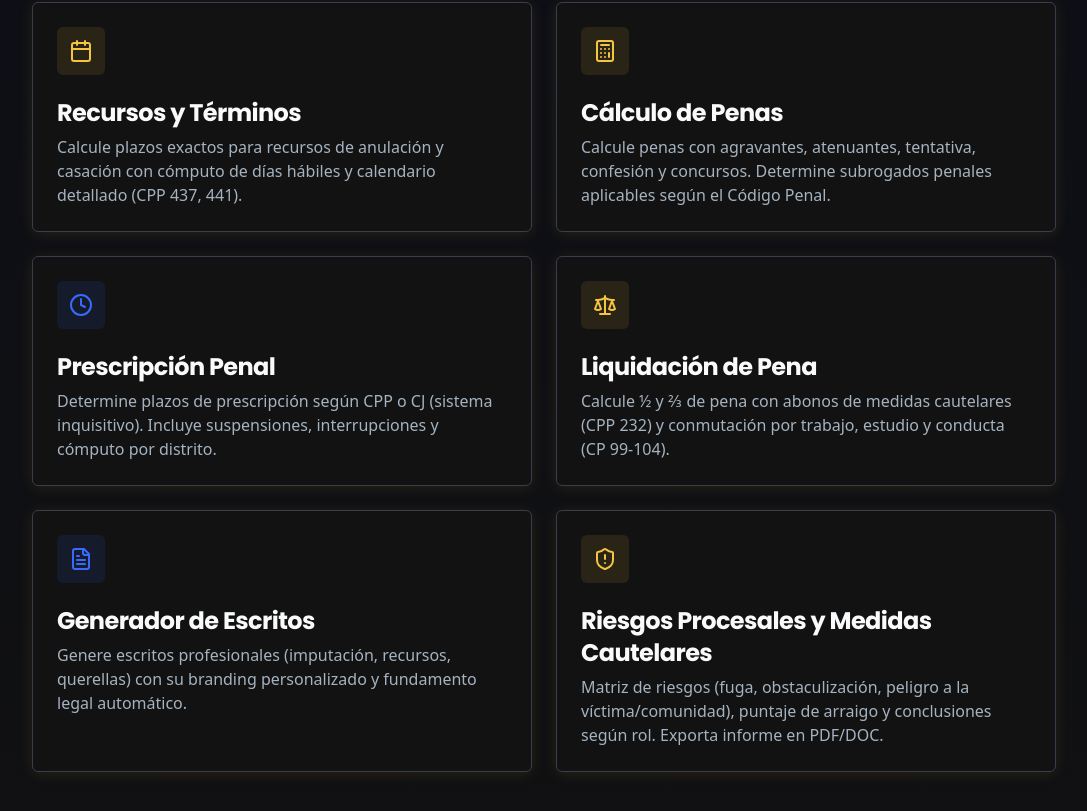
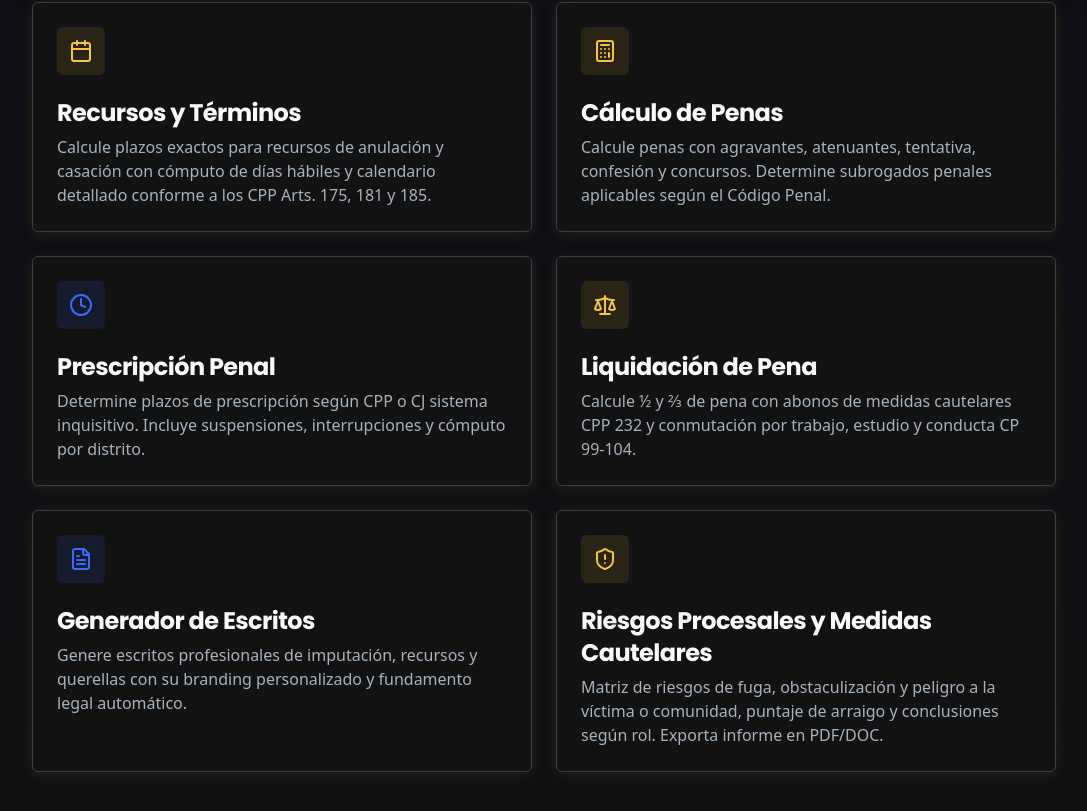
Before and after one commit to purple-flame-code/flowp, a Next.js app: page / in a window 1280 px wide. Shown: the part 527-1338 px from the top of the page, without its empty margins (96-1183 px from the left). Built offline with nearby package versions, Linux system fonts and the light colour scheme.

Commit message:
Reemplaza page.txt completo

```diff
--- a/src/app/page.tsx
+++ b/src/app/page.tsx
@@ -1,7 +1,19 @@
 import Link from "next/link";
 import { Button } from "@/components/ui/button";
-import { Card, CardContent, CardDescription, CardHeader, CardTitle } from "@/components/ui/card";
-import { Scale, Clock, Calculator, FileText, Calendar, ShieldAlert } from "lucide-react";
+import {
+  Card,
+  CardDescription,
+  CardHeader,
+  CardTitle,
+} from "@/components/ui/card";
+import {
+  Scale,
+  Clock,
+  Calculator,
+  FileText,
+  Calendar,
+  ShieldAlert,
+} from "lucide-react";
 
 export default function Home() {
   // Estados semánticos reemplazando true/false
@@ -21,12 +33,23 @@ export default function Home() {
               FlowPenal <span className="text-gold">by Lex Vence</span>
             </h1>
           </div>
+
           <nav className="flex gap-4">
             <Link href="/brand">
-              <Button variant="ghost" className="text-foreground hover:text-gold">Mi Marca</Button>
+              <Button
+                variant="ghost"
+                className="text-foreground hover:text-gold"
+              >
+                Mi Marca
+              </Button>
             </Link>
             <Link href="/docs">
-              <Button variant="ghost" className="text-foreground hover:text-gold">Documentos</Button>
+              <Button
+                variant="ghost"
+                className="text-foreground hover:text-gold"
+              >
+                Documentos
+              </Button>
             </Link>
           </nav>
         </div>
@@ -38,10 +61,12 @@ export default function Home() {
           <h2 className="text-4xl md:text-5xl font-poppins font-bold text-foreground leading-tight">
             Herramienta Jurídica Profesional
           </h2>
+
           <p className="text-lg md:text-xl text-muted-foreground max-w-2xl mx-auto">
-            Cálculo de penas, prescripción penal, liquidación y generación de escritos
-            con branding profesional para abogados en Panamá.
+            Cálculo de penas, prescripción penal, liquidación y generación de
+            escritos con branding profesional para abogados en Panamá.
           </p>
+
           <div className="pt-4">
             <Button
               size="lg"
@@ -57,7 +82,6 @@ export default function Home() {
       {/* Modules Grid */}
       <section id="modules" className="container mx-auto px-4 py-12">
         <div className="grid grid-cols-1 md:grid-cols-2 gap-6 max-w-5xl mx-auto">
-
           {/* Recursos y Términos */}
           <Link href="/recursos">
             <Card className="border-border-gray bg-card hover:border-gold transition-all duration-300 shadow-soft hover:shadow-glow cursor-pointer h-full group">
@@ -65,12 +89,15 @@ export default function Home() {
                 <div className="w-12 h-12 bg-gold/10 rounded-lg flex items-center justify-center mb-4 group-hover:bg-gold/20 transition-colors">
                   <Calendar className="w-6 h-6 text-gold" />
                 </div>
+
                 <CardTitle className="text-2xl font-poppins font-bold text-foreground">
                   Recursos y Términos
                 </CardTitle>
+
                 <CardDescription className="text-base text-muted-foreground mt-2">
-                  Calcule plazos exactos para recursos de anulación y casación con cómputo
-                  de días hábiles y calendario detallado (CPP 437, 441).
+                  Calcule plazos exactos para recursos de anulación y casación
+                  con cómputo de días hábiles y calendario detallado conforme a
+                  los CPP Arts. 175, 181 y 185.
                 </CardDescription>
               </CardHeader>
             </Card>
@@ -83,12 +110,15 @@ export default function Home() {
                 <div className="w-12 h-12 bg-gold/10 rounded-lg flex items-center justify-center mb-4 group-hover:bg-gold/20 transition-colors">
                   <Calculator className="w-6 h-6 text-gold" />
                 </div>
+
                 <CardTitle className="text-2xl font-poppins font-bold text-foreground">
                   Cálculo de Penas
                 </CardTitle>
+
                 <CardDescription className="text-base text-muted-foreground mt-2">
-                  Calcule penas con agravantes, atenuantes, tentativa, confesión y concursos.
-                  Determine subrogados penales aplicables según el Código Penal.
+                  Calcule penas con agravantes, atenuantes, tentativa, confesión
+                  y concursos. Determine subrogados penales aplicables según el
+                  Código Penal.
                 </CardDescription>
               </CardHeader>
             </Card>
@@ -96,17 +126,20 @@ export default function Home() {
 
           {/* Prescripción Penal */}
           <Link href="/prescripcion">
-            <Card className="border-border-gray bg-card hover:border-blue-lex transition-all duración-300 shadow-soft hover:shadow-glow cursor-pointer h-full group">
+            <Card className="border-border-gray bg-card hover:border-blue-lex transition-all duration-300 shadow-soft hover:shadow-glow cursor-pointer h-full group">
               <CardHeader>
                 <div className="w-12 h-12 bg-blue-lex/10 rounded-lg flex items-center justify-center mb-4 group-hover:bg-blue-lex/20 transition-colors">
                   <Clock className="w-6 h-6 text-blue-lex" />
                 </div>
+
                 <CardTitle className="text-2xl font-poppins font-bold text-foreground">
                   Prescripción Penal
                 </CardTitle>
+
                 <CardDescription className="text-base text-muted-foreground mt-2">
-                  Determine plazos de prescripción según CPP o CJ (sistema inquisitivo).
-                  Incluye suspensiones, interrupciones y cómputo por distrito.
+                  Determine plazos de prescripción según CPP o CJ sistema
+                  inquisitivo. Incluye suspensiones, interrupciones y cómputo
+                  por distrito.
                 </CardDescription>
               </CardHeader>
             </Card>
@@ -119,12 +152,14 @@ export default function Home() {
                 <div className="w-12 h-12 bg-gold/10 rounded-lg flex items-center justify-center mb-4 group-hover:bg-gold/20 transition-colors">
                   <Scale className="w-6 h-6 text-gold" />
                 </div>
+
                 <CardTitle className="text-2xl font-poppins font-bold text-foreground">
                   Liquidación de Pena
                 </CardTitle>
+
                 <CardDescription className="text-base text-muted-foreground mt-2">
-                  Calcule ½ y ⅔ de pena con abonos de medidas cautelares (CPP 232)
-                  y conmutación por trabajo, estudio y conducta (CP 99-104).
+                  Calcule ½ y ⅔ de pena con abonos de medidas cautelares CPP
+                  232 y conmutación por trabajo, estudio y conducta CP 99-104.
                 </CardDescription>
               </CardHeader>
             </Card>
@@ -137,12 +172,15 @@ export default function Home() {
                 <div className="w-12 h-12 bg-blue-lex/10 rounded-lg flex items-center justify-center mb-4 group-hover:bg-blue-lex/20 transition-colors">
                   <FileText className="w-6 h-6 text-blue-lex" />
                 </div>
+
                 <CardTitle className="text-2xl font-poppins font-bold text-foreground">
                   Generador de Escritos
                 </CardTitle>
+
                 <CardDescription className="text-base text-muted-foreground mt-2">
-                  Genere escritos profesionales (imputación, recursos, querellas) con
-                  su branding personalizado y fundamento legal automático.
+                  Genere escritos profesionales de imputación, recursos y
+                  querellas con su branding personalizado y fundamento legal
+                  automático.
                 </CardDescription>
               </CardHeader>
             </Card>
@@ -155,17 +193,19 @@ export default function Home() {
                 <div className="w-12 h-12 bg-gold/10 rounded-lg flex items-center justify-center mb-4 group-hover:bg-gold/20 transition-colors">
                   <ShieldAlert className="w-6 h-6 text-gold" />
                 </div>
+
                 <CardTitle className="text-2xl font-poppins font-bold text-foreground">
                   Riesgos Procesales y Medidas Cautelares
                 </CardTitle>
+
                 <CardDescription className="text-base text-muted-foreground mt-2">
-                  Matriz de riesgos (fuga, obstaculización, peligro a la víctima/comunidad), puntaje de arraigo y
-                  conclusiones según rol. Exporta informe en PDF/DOC.
+                  Matriz de riesgos de fuga, obstaculización y peligro a la
+                  víctima o comunidad, puntaje de arraigo y conclusiones según
+                  rol. Exporta informe en PDF/DOC.
                 </CardDescription>
               </CardHeader>
             </Card>
           </Link>
-
         </div>
       </section>
 
@@ -173,11 +213,18 @@ export default function Home() {
       <footer className="border-t border-border-gray mt-24 py-8">
         <div className="container mx-auto px-4 text-center text-muted-foreground text-sm">
           <p>
-            © 2025 <span className="text-gold font-semibold">FlowPenal by Lex Vence</span> | Herramienta Jurídica Profesional
+            © 2025{" "}
+            <span className="text-gold font-semibold">
+              FlowPenal by Lex Vence
+            </span>{" "}
+            | Herramienta Jurídica Profesional
           </p>
+
           <p className="mt-2">Panamá • Sistema Penal Acusatorio</p>
+
           <p className="mt-2 text-xs text-slate-500">
-            Acceso autorizado: {accesoAutorizado} | Modo mantenimiento: {modoMantenimiento}
+            Acceso autorizado: {accesoAutorizado} | Modo mantenimiento:{" "}
+            {modoMantenimiento}
           </p>
         </div>
       </footer>
```
